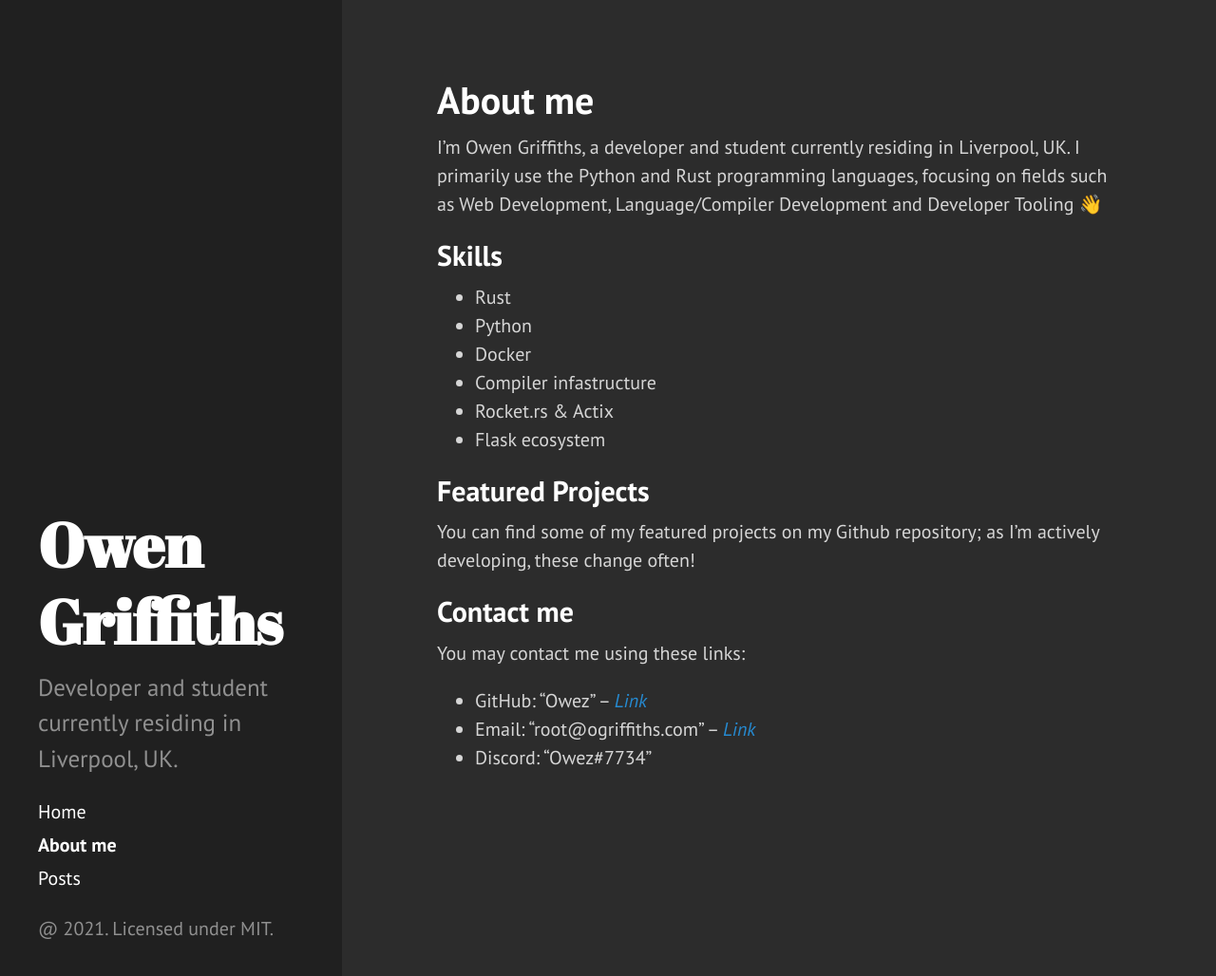
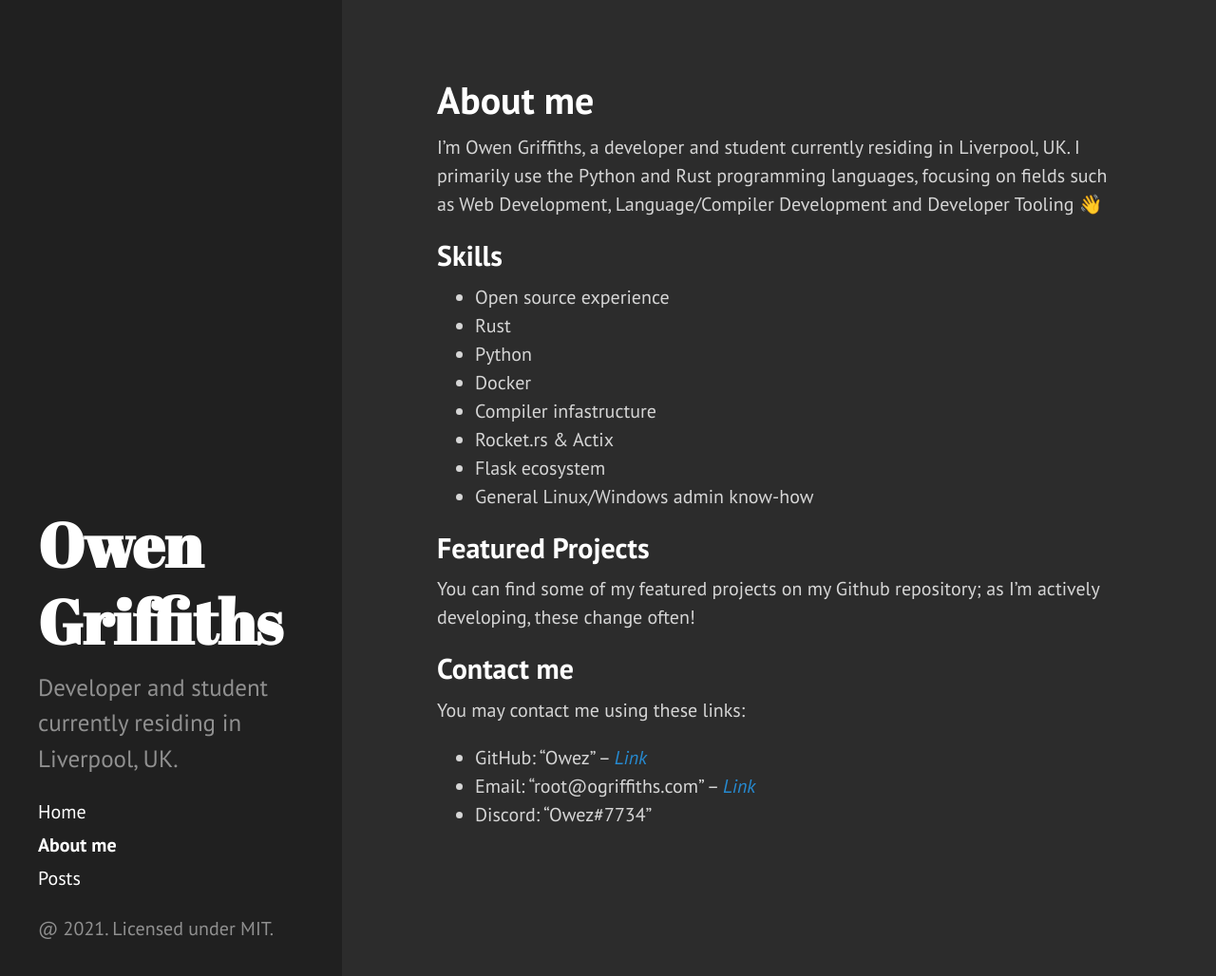
Before and after one commit to Owez/portfolio, a Jekyll site: the page built from about.md, in a window 1280 px wide and 1033 px high. Shown: the top 1028 px of the window at 95% size. Built offline with Jekyll 4.4.1, drawn with Linux system fonts in a browser that asks for light colours.

Commit message:
Added more skills to "About me"

```diff
--- a/about.md
+++ b/about.md
@@ -8,12 +8,14 @@ I'm Owen Griffiths, a developer and student currently residing in Liverpool, UK.
 
 ## Skills
 
+- Open source experience
 - Rust
 - Python
 - Docker
 - Compiler infastructure
 - Rocket.rs & Actix
 - Flask ecosystem
+- General Linux/Windows admin know-how
 
 ## Featured Projects
 
```
